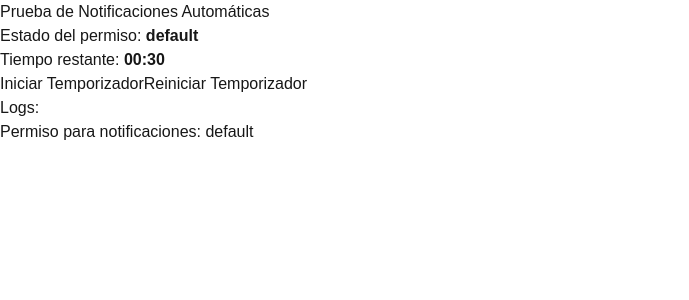
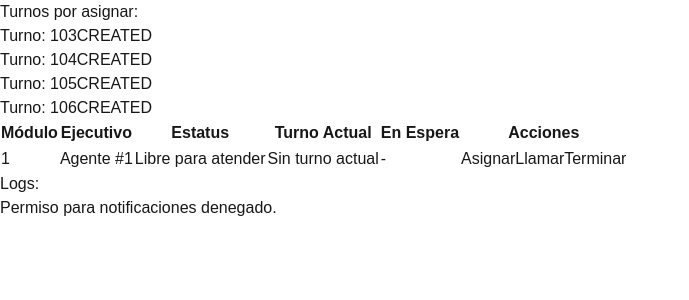
Before and after one commit to fer0o/notif, a Next.js app: page / in a window 1280 px wide. Shown: the top 300 px of the page, without its empty margins (0-689 px from the left). Built offline with nearby package versions, Linux system fonts and the light colour scheme.

Commit message:
tabla simulacion control live

```diff
--- a/src/app/page.tsx
+++ b/src/app/page.tsx
@@ -1,146 +1,234 @@
 'use client';
+
 import { useState, useEffect } from 'react';
 
-export default function TimerWithNotifications() {
-  const [permission, setPermission] = useState('default'); // Estado para el permiso de notificaciones
-  const [timeLeft, setTimeLeft] = useState(30); // Tiempo restante en segundos (1 minuto)
-  const [isRunning, setIsRunning] = useState(false); // Estado para controlar si el contador está en ejecución
+// Definimos los estatus de los turnos
+const STATUS = {
+  CREATED: 0,
+  ASSIGNED_TO_QUEUE: 1,
+  ASSIGNED_TO_DISPATCHER: 2,
+  IN_PROGRESS: 3,
+  FINISHED: 4,
+};
+
+export default function BankQueueSystem() {
+  const [turnos, setTurnos] = useState([
+    { id: 103, status: STATUS.CREATED },
+    { id: 104, status: STATUS.CREATED },
+    { id: 105, status: STATUS.CREATED },
+    { id: 106, status: STATUS.CREATED },
+  ]);
+
+  const [agente, setAgente] = useState<{
+    id: number;
+    nombre: string;
+    estatus: string;
+    turnoActual: number | null;
+    enEspera: number[];
+  }>({
+    id: 1,
+    nombre: 'Agente #1',
+    estatus: 'Libre para atender',
+    turnoActual: null,
+    enEspera: [],
+  });
+
   const [logs, setLogs] = useState<string[]>([]); // Estado para almacenar los logs visibles
 
-  // Agregar logs visibles a la pantalla
   const addLog = (message: string) => {
     setLogs((prevLogs) => [...prevLogs, message]);
   };
 
-  // Solicitar permiso automáticamente al cargar la página y registrar el Service Worker
-  useEffect(() => {
-    const requestPermissionAndRegisterSW = async () => {
-      try {
-        // Solicitar permiso de notificaciones
+  // Solicitar permisos de notificaciones
+  const requestNotificationPermission = async () => {
     if ('Notification' in window) {
-          const result = await Notification.requestPermission();
-          setPermission(result);
-          addLog(`Permiso para notificaciones: ${result}`);
+      const permission = await Notification.requestPermission();
+      if (permission === 'granted') {
+        addLog('Permiso para notificaciones concedido.');
       } else {
-          addLog('El navegador no soporta notificaciones.');
+        addLog('Permiso para notificaciones denegado.');
       }
-
-        // Registrar el Service Worker
-        if ('serviceWorker' in navigator) {
-          navigator.serviceWorker
-            .register('/service-worker.js')
-            .then((registration) => {
-              addLog('Service Worker registrado con éxito.');
-              console.log('Service Worker registrado:', registration);
-            })
-            .catch((error) => {
-              addLog(`Error al registrar el Service Worker: ${error.message}`);
-              console.error('Error al registrar el Service Worker:', error);
-            });
-        } else {
-          addLog('El navegador no soporta Service Workers.');
-        }
-      } catch (error) {
-        addLog(`Error general: ${(error as Error).message}`);
     }
   };
 
-    requestPermissionAndRegisterSW();
-  }, []);
-
-  // Manejar el inicio del contador
-  const startTimer = () => {
-    if (!isRunning) {
-      setIsRunning(true);
-      addLog('Temporizador iniciado.');
-    }
-  };
-
-  // Manejar el reinicio del temporizador
-  const resetTimer = () => {
-    setTimeLeft(30);
-    setIsRunning(false);
-    addLog('Temporizador reiniciado.');
-
-    if (permission === 'granted') {
-      navigator.serviceWorker.ready.then((registration) => {
-        registration.showNotification('El temporizador se ha reiniciado', {
-          body: 'El temporizador ahora está configurado nuevamente a 30 segundos.',
-        });
-        addLog('Notificación enviada: "El temporizador se ha reiniciado".');
-      });
+  const sendNotification = (title: string, body: string) => {
+    if (Notification.permission === 'granted') {
+      new Notification(title, { body });
+      addLog(`Notificación enviada: ${title} - ${body}`);
     } else {
       addLog('Notificación no enviada: Permiso no concedido.');
     }
   };
 
-  // Manejar la cuenta regresiva
-  useEffect(() => {
-    let timer: NodeJS.Timeout;
-    if (isRunning && timeLeft > 0) {
-      timer = setInterval(() => {
-        setTimeLeft((prevTime) => prevTime - 1);
-      }, 1000);
-    } else if (timeLeft === 0) {
-      setIsRunning(false);
-      addLog('El temporizador terminó.');
-
-      if (permission === 'granted') {
-        navigator.serviceWorker.ready.then((registration) => {
-          registration.showNotification('El tiempo se ha acabado', {
-            body: 'Puedes reiniciar el temporizador si lo necesitas.',
-          });
-          addLog('Notificación enviada: "El tiempo se ha acabado".');
-        });
-      } else {
-        addLog('Notificación no enviada: Permiso no concedido.');
-      }
+  const handleAsignarTurno = () => {
+    if (turnos.length === 0) {
+      addLog('No hay turnos disponibles.');
+      return;
     }
 
-    return () => clearInterval(timer); // Limpiar el intervalo al desmontar o al actualizar
-  }, [isRunning, timeLeft, permission]);
+    // Tomar el primer turno y actualizar su estado
+    const [primerTurno, ...restantes] = turnos;
+    primerTurno.status = STATUS.ASSIGNED_TO_DISPATCHER;
 
-  // Formatear el tiempo en minutos y segundos
-  const formatTime = (seconds: number) => {
-    const minutes = Math.floor(seconds / 60);
-    const secs = seconds % 60;
-    return `${minutes.toString().padStart(2, '0')}:${secs
-      .toString()
-      .padStart(2, '0')}`;
+    // Actualizar el agente (sin cambiar su estatus) y la lista de turnos
+    setAgente((prev) => ({
+      ...prev,
+      enEspera: [...prev.enEspera, primerTurno.id],
+    }));
+    setTurnos(restantes);
+
+    // Mostrar el estatus del turno asignado
+    addLog(`Turno ${primerTurno.id} asignado. Estatus: ${getStatusLabel(primerTurno.status)}`);
   };
 
+  const handleLlamarTurno = () => {
+    if (agente.enEspera.length === 0) {
+      addLog('No hay turnos en espera.');
+      return;
+    }
+
+    // Tomar el primer turno de la lista en espera
+    const [primerTurno, ...restantesEnEspera] = agente.enEspera;
+
+    // Actualizar el agente y cambiar su estatus a "Atendiendo"
+    setAgente((prev) => ({
+      ...prev,
+      estatus: 'Atendiendo',
+      turnoActual: primerTurno,
+      enEspera: restantesEnEspera,
+    }));
+
+    // Enviar notificación
+    sendNotification('Turno asignado', `El turno ${primerTurno} está ahora EN PROGRESO.`);
+    addLog(`Turno ${primerTurno} cambiado a IN_PROGRESS.`);
+  };
+
+  const handleTerminarTurno = () => {
+    if (!agente.turnoActual) {
+      addLog('No hay turno actual para terminar.');
+      return;
+    }
+
+    // Actualizar el turno a FINISHED
+    const turnoTerminado = agente.turnoActual;
+
+    // Actualizar el agente a "Libre para atender"
+    setAgente((prev) => ({
+      ...prev,
+      estatus: 'Libre para atender',
+      turnoActual: null,
+    }));
+
+    // Mostrar el estatus del turno terminado
+    addLog(`Turno ${turnoTerminado} terminado. Estatus: FINISHED.`);
+  };
+
+  const getStatusLabel = (status: number) => {
+    switch (status) {
+      case STATUS.CREATED:
+        return 'CREATED';
+      case STATUS.ASSIGNED_TO_QUEUE:
+        return 'ASSIGNED_TO_QUEUE';
+      case STATUS.ASSIGNED_TO_DISPATCHER:
+        return 'ASSIGNED_TO_DISPATCHER';
+      case STATUS.IN_PROGRESS:
+        return 'IN_PROGRESS';
+      case STATUS.FINISHED:
+        return 'FINISHED';
+      default:
+        return 'UNKNOWN';
+    }
+  };
+
+  // Solicitar permisos de notificaciones al cargar la página
+  useEffect(() => {
+    requestNotificationPermission();
+  }, []);
+
   return (
-    <div className='flex flex-col items-center justify-center h-screen'>
-      <div className='border-2 border-black p-8 space-y-4 flex items-center justify-center flex-col'>
-        <h1 className='text-2xl font-bold'>
-          Prueba de Notificaciones Automáticas
-        </h1>
-        <p className='text-lg'>
-          Estado del permiso: <strong>{permission}</strong>
-        </p>
-        <h2 className='text-xl'>
-          Tiempo restante: <strong>{formatTime(timeLeft)}</strong>
-        </h2>
+    <div className="p-4">
+      {/* Turnos por asignar */}
+      <div className="mb-4">
+        <h2 className="text-lg font-bold">Turnos por asignar:</h2>
+        <div className="flex flex-wrap gap-4">
+          {turnos.map((turno) => (
+            <div
+              key={turno.id}
+              className="bg-blue-500 text-white px-4 py-2 rounded flex flex-col items-center text-sm"
+            >
+              <span>Turno: {turno.id}</span>
+              <span className="text-xs bg-white text-blue-500 px-2 py-1 rounded mt-1">
+                {getStatusLabel(turno.status)}
+              </span>
+            </div>
+          ))}
+        </div>
+      </div>
+
+      {/* Tabla de agente */}
+      <div className="overflow-x-auto">
+        <table className="table-auto border-collapse w-full text-left">
+          <thead>
+            <tr className="bg-blue-800 text-white text-sm">
+              <th className="border px-2 py-1 md:px-4 md:py-2">Módulo</th>
+              <th className="border px-2 py-1 md:px-4 md:py-2">Ejecutivo</th>
+              <th className="border px-2 py-1 md:px-4 md:py-2">Estatus</th>
+              <th className="border px-2 py-1 md:px-4 md:py-2">Turno Actual</th>
+              <th className="border px-2 py-1 md:px-4 md:py-2">En Espera</th>
+              <th className="border px-2 py-1 md:px-4 md:py-2">Acciones</th>
+            </tr>
+          </thead>
+          <tbody>
+            <tr>
+              <td className="border px-2 py-1 md:px-4 md:py-2">{agente.id}</td>
+              <td className="border px-2 py-1 md:px-4 md:py-2">{agente.nombre}</td>
+              <td
+                className={`border px-2 py-1 md:px-4 md:py-2 ${
+                  agente.estatus === 'Libre para atender' ? 'text-green-600' : 'text-red-600'
+                }`}
+              >
+                {agente.estatus}
+              </td>
+              <td className="border px-2 py-1 md:px-4 md:py-2">
+                {agente.turnoActual || 'Sin turno actual'}
+              </td>
+              <td className="border px-2 py-1 md:px-4 md:py-2">
+                {agente.enEspera.length > 0 ? agente.enEspera.join(', ') : '-'}
+              </td>
+              <td className="border px-2 py-1 md:px-4 md:py-2 space-y-2 md:space-y-0 md:space-x-2">
                 <button
-          className='bg-blue-700 text-white w-96 p-2 rounded-md'
-          onClick={startTimer}
-          disabled={isRunning}
+                  className="bg-teal-500 text-white px-4 py-2 rounded w-full md:w-auto"
+                  onClick={handleAsignarTurno}
+                  disabled={turnos.length === 0}
                 >
-          Iniciar Temporizador
+                  Asignar
                 </button>
                 <button
-          className='bg-gray-700 text-white w-96 p-2 rounded-md'
-          onClick={resetTimer}
-          disabled={timeLeft === 30 && !isRunning}
+                  className="bg-blue-500 text-white px-4 py-2 rounded w-full md:w-auto"
+                  onClick={handleLlamarTurno}
+                  disabled={agente.enEspera.length === 0}
                 >
-          Reiniciar Temporizador
+                  Llamar
                 </button>
+                <button
+                  className="bg-red-500 text-white px-4 py-2 rounded w-full md:w-auto"
+                  onClick={handleTerminarTurno}
+                  disabled={!agente.turnoActual}
+                >
+                  Terminar
+                </button>
+              </td>
+            </tr>
+          </tbody>
+        </table>
       </div>
-      <div className='mt-4 border-t-2 border-black w-full max-w-xl p-4'>
-        <h3 className='text-lg font-bold'>Logs:</h3>
-        <ul className='list-disc pl-6'>
+
+      {/* Logs visibles */}
+      <div className="mt-4 border-t-2 border-black w-full max-w-xl p-4">
+        <h3 className="text-lg font-bold">Logs:</h3>
+        <ul className="list-disc pl-6">
           {logs.map((log, index) => (
-            <li key={index} className='text-sm'>
+            <li key={index} className="text-sm">
               {log}
             </li>
           ))}
```
Lines whose indentation alone changed are shown as unchanged.
